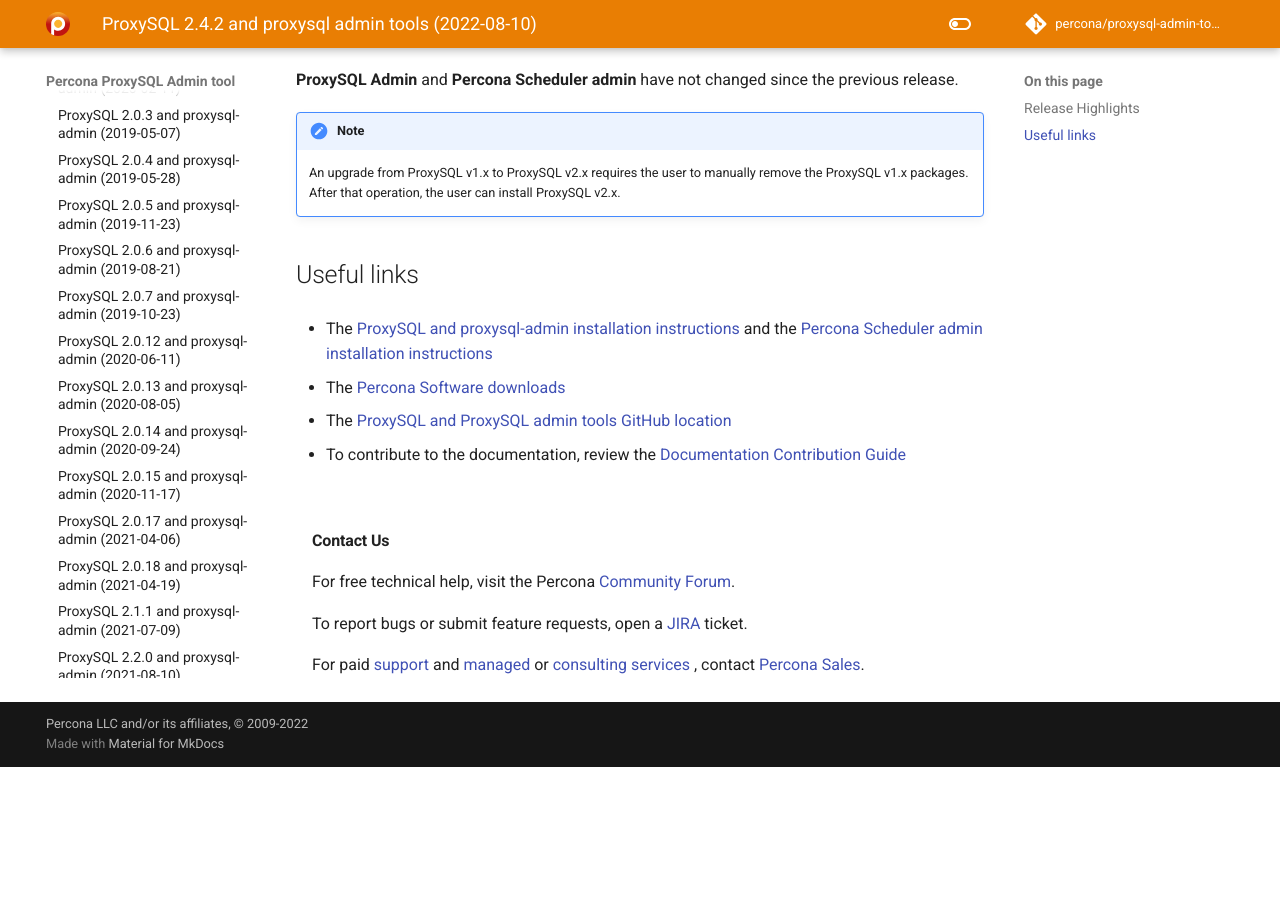
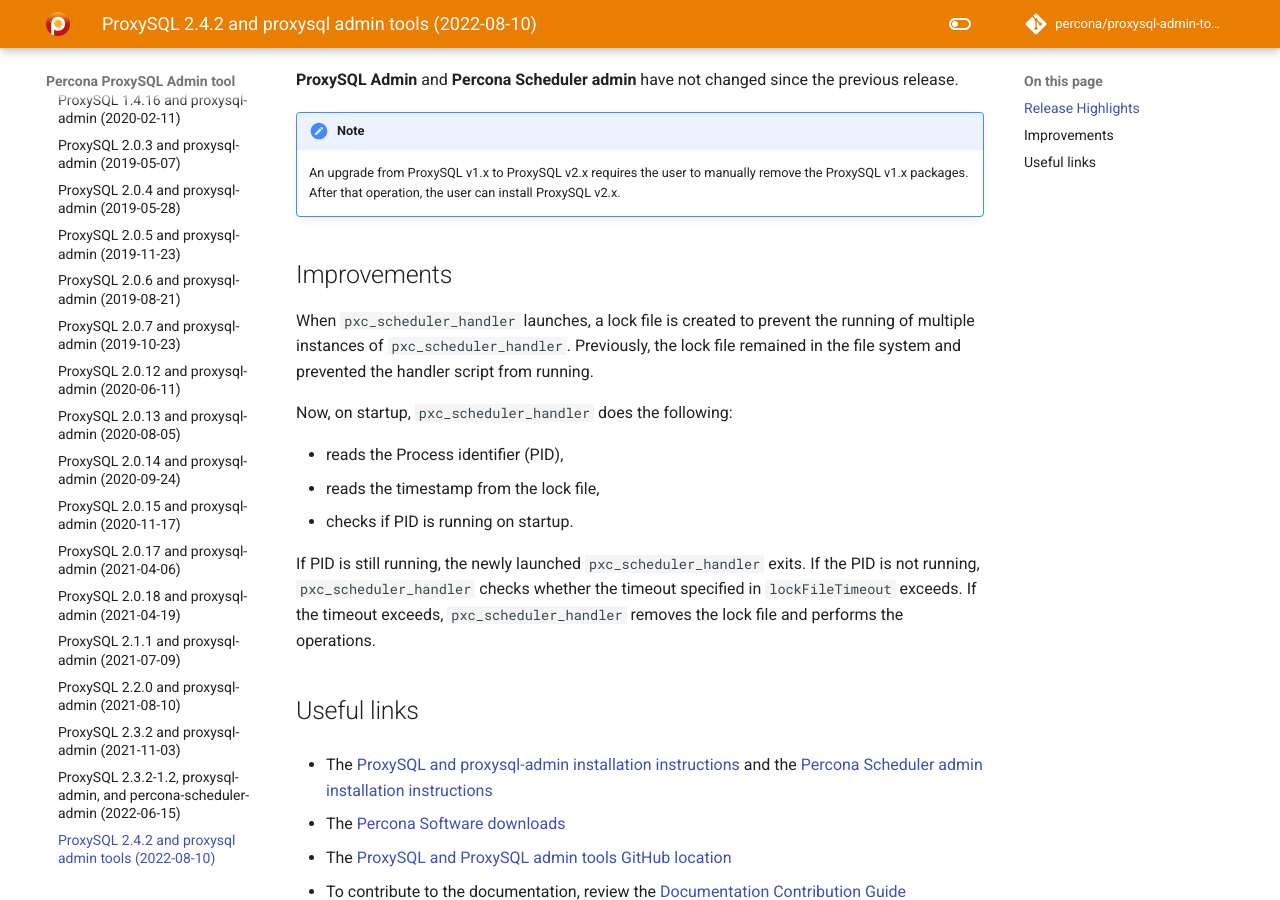
Before and after one commit to percona/proxysql-admin-tool-doc, an MkDocs documentation site: the page built from docs/2.4.2.md, in a window 1280 px wide and 900 px high, scrolled down 1035 px. Built offline with MkDocs 1.6.1 and Material for MkDocs 9.7.7, drawn with Linux system fonts in a browser that asks for light colours; nearby versions of some CDN libraries; comment, search, counter and statistics services are not loaded; the version menu is left out; before the commit the page ends 1802 px from its top, so only the background shows below that.

Commit message:
PSQLADM-417 Add info about a fixed bug to 2.4.2 release notes (#54)
modified: docs/2.4.2.md

Co-authored-by: Alina Derkach <“alina.derkach@percona.com”>

```diff
--- a/docs/2.4.2.md
+++ b/docs/2.4.2.md
@@ -35,6 +35,18 @@
 
     An upgrade from ProxySQL v1.x to ProxySQL v2.x requires the user to manually remove the ProxySQL v1.x packages. After that operation, the user can install ProxySQL v2.x.
 
+## Improvements
+
+When ``pxc_scheduler_handler`` launches, a lock file is created to prevent the running of multiple instances of ``pxc_scheduler_handler``. Previously, the lock file remained in the file system and prevented the handler script from running.
+
+Now, on startup, ``pxc_scheduler_handler`` does the following:
+
+* reads the Process identifier (PID),
+* reads the timestamp from the lock file,
+* checks if PID is running on startup.
+
+If PID is still running, the newly launched ``pxc_scheduler_handler`` exits. If the PID is not running, ``pxc_scheduler_handler`` checks whether the timeout specified in `lockFileTimeout` exceeds. If the timeout exceeds, ``pxc_scheduler_handler`` removes the lock file and performs the operations.
+
 ## Useful links
 
 * The [ProxySQL and proxysql-admin installation instructions](https://docs.percona.com/proxysql/install-v2.html) and the [Percona
--- a/docs/psa-scheduler.md
+++ b/docs/psa-scheduler.md
@@ -27,6 +27,20 @@
 **NOTE**: The Percona Scheduler Admin tool has different features than
 the [proxy-admin](v2-config.md) tool. You cannot use the options from one tool in the other tool. Mixing the options may cause unintended results.
 
+## Version changes
+
+* When ``pxc_scheduler_handler`` launches, a lock file is created to prevent the running of multiple instances of ``pxc_scheduler_handler``. Prior to **ProxySQL 2.4.2**, the lock file remained in the file system and prevented the handler script from running.
+
+  Starting with **ProxySQL 2.4.2**, on startup, ``pxc_scheduler_handler`` does the following:
+
+   * reads the Process identifier (PID),
+
+   * reads the timestamp from the lock file,
+
+   * checks if PID is running on startup.
+
+  If PID is still running, the newly launched ``pxc_scheduler_handler`` exits. If the PID is not running, ``pxc_scheduler_handler`` checks whether the timeout specified in `lockFileTimeout` exceeds. If the timeout exceeds, ``pxc_scheduler_handler`` removes the lock file and performs the operations.
+
 <!-- _prerequisites -->
 ## Prerequisites
 
```
